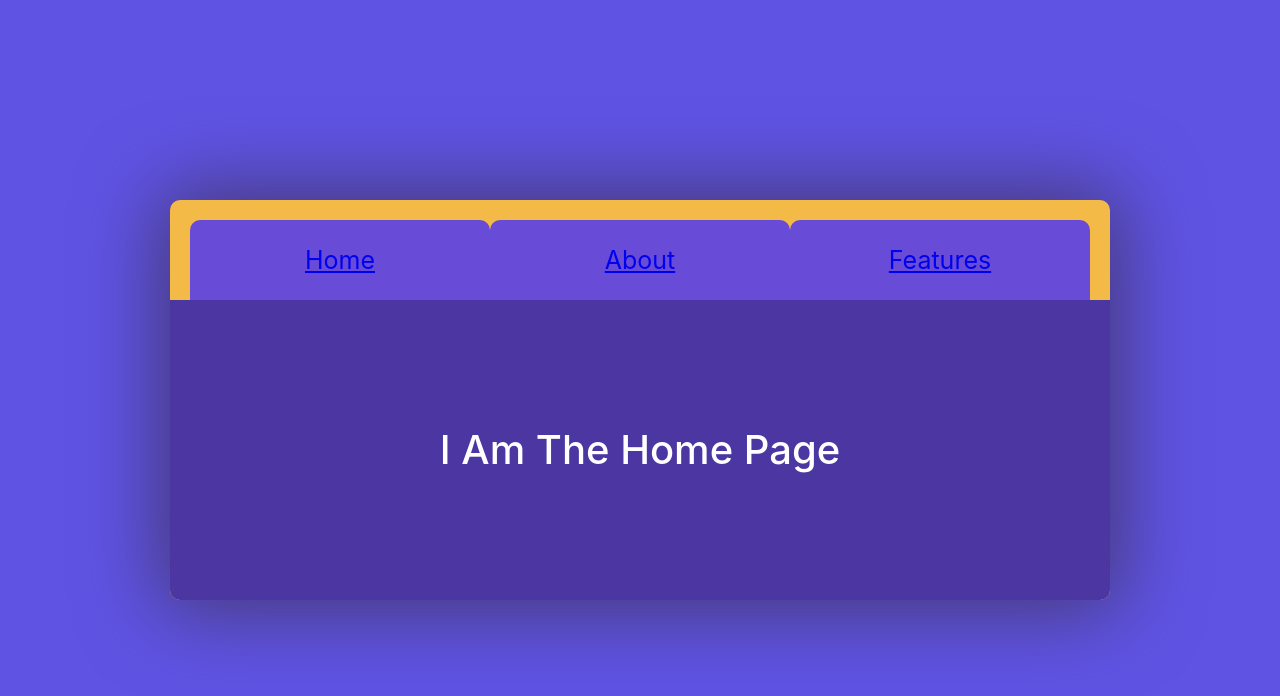
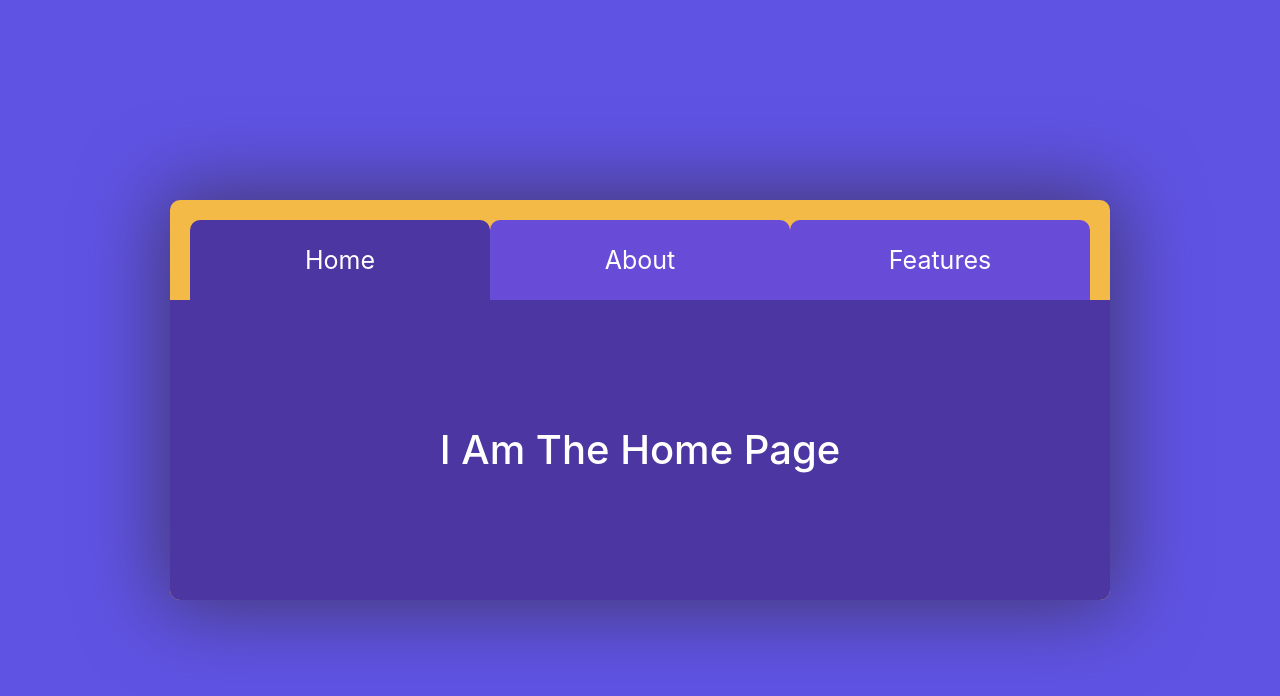
Before and after one commit to Boris-Madonov/browser-tabs, a React (Create React App) app: page / in a window 1280 px wide. Shown: the top 696 px of the page. Built offline with nearby package versions, Linux system fonts and the light colour scheme.

Commit message:
feat: изменить стили отображения активной страницы

```diff
--- a/src/components/Tab/index.css
+++ b/src/components/Tab/index.css
@@ -1,15 +1,12 @@
 .tab {
   position: relative;
-  background-color: rgb(104, 76, 216);
   width: 300px;
   height: 80px;
   line-height: 1.2;
   font-size: 25px;
-  border-radius: 10px 10px 0 0;
   display: flex;
   align-items: center;
   justify-content: center;
-  cursor: pointer;
   overflow: hidden;
 }
 
@@ -23,3 +20,14 @@
   pointer-events: none;
   transition: opacity 0.5s ease;
 }
+
+.tab__link {
+  color: white;
+  text-decoration: none;
+  background-color: rgb(104, 76, 216);
+  border-radius: 10px 10px 0 0;
+}
+
+.tab__link_is-active {
+  background-color: rgb(75, 54, 162);
+}
--- a/src/components/Tab/index.tsx
+++ b/src/components/Tab/index.tsx
@@ -35,8 +35,10 @@ const hideHighlight = (e: any): void => {
 
   return (
     <NavLink
-        to={`/${link}`}
-        exact={true}
+      to={`/${link}`}
+      exact={true}
+      className="tab__link"
+      activeClassName="tab__link_is-active"
     >
       <div
         className="tab"
```
